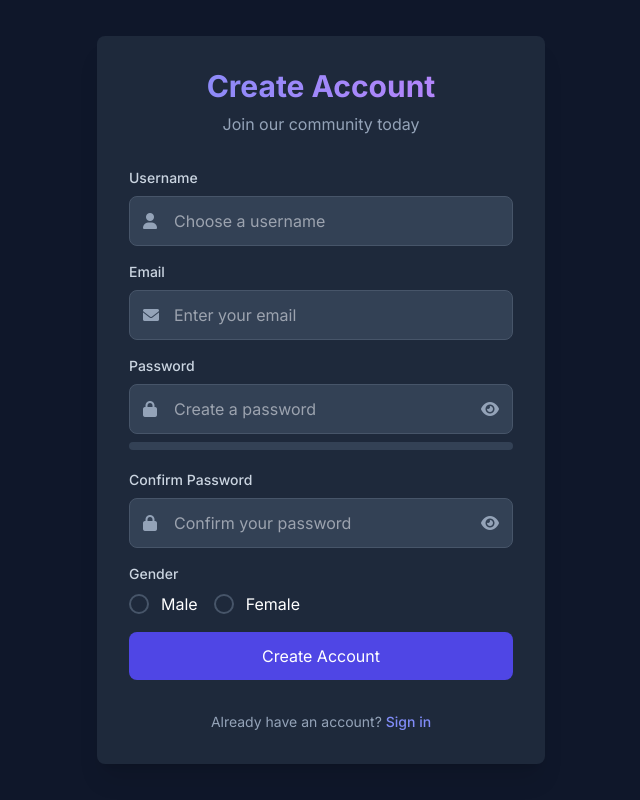
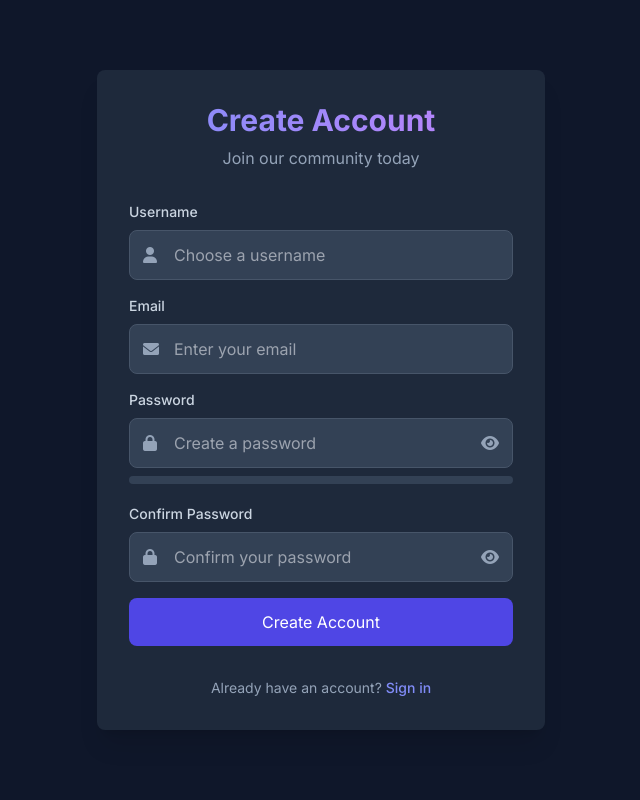
Before and after one commit to SKNETWORKS-FAMILY-AICAMP/SKN10-4th-3Team, a Django app: page /account/register/ in a window 1280 px wide. Shown: the whole page, without its empty margins (319-959 px from the left). Run offline with Django 5.2, Linux system fonts and the light colour scheme; some libraries are stand-ins or nearby versions.

Commit message:
delete gender and api_view

```diff
--- a/account/urls.py
+++ b/account/urls.py
@@ -1,11 +1,12 @@
 from django.contrib import admin
 from django.urls import path
-from . import views
-
-app_name = 'account'
+from .views import (
+    login_view,
+    register_view
+)
 
 urlpatterns = [
     path('admin/', admin.site.urls),
-    path('login/', views.login_view, name='login'),
-    path('register/', views.register_view, name='register'),
+    path('login/', login_view),
+    path('register/', register_view),
 ]
--- a/account/views.py
+++ b/account/views.py
@@ -1,13 +1,25 @@
 from django.shortcuts import render, redirect
+from rest_framework.decorators import api_view
+from rest_framework.response import Response
+from rest_framework import status
 
+@api_view(['GET', 'POST'])
 def login_view(request):
     if request.method == 'POST':
         # 로그인 처리 로직
-        return render(request, 'chatbot/chatbot.html')
+        return Response({
+            'message': '로그인 성공',
+            # redirect_url 수정 필요
+            'redirect_url': '/chatbot/'  # 챗봇 페이지로 리다이렉트
+        }, status=status.HTTP_200_OK)
     return render(request, 'account/login.html')
 
+@api_view(['GET', 'POST'])
 def register_view(request):
     if request.method == 'POST':
         # 회원가입 처리 로직
-        return redirect('account:login')  # 로그인 페이지로 리다이렉트
+        return Response({
+            'message': '회원가입 성공',
+            'redirect_url': '/account/login/'  # 로그인 페이지로 리다이렉트
+        }, status=status.HTTP_201_CREATED)
     return render(request, 'account/register.html')
--- a/chatbot/urls.py
+++ b/chatbot/urls.py
@@ -1,5 +1,5 @@
 from django.urls import path
-# from .views import show_all_messages
+
 from .views import (
     # show_all_messages,
     list_sessions,
--- a/static/js/register.js
+++ b/static/js/register.js
@@ -181,7 +181,7 @@ document.addEventListener('DOMContentLoaded', () => {
     // Setup form validation
     const signupForm = document.getElementById('signupForm');
     if (signupForm) {
-        signupForm.addEventListener('submit', (e) => {
+        signupForm.addEventListener('submit', async (e) => {
             e.preventDefault();
             const isValid = validateForm('signupForm', {
                 username: {
@@ -209,15 +209,35 @@ document.addEventListener('DOMContentLoaded', () => {
                         const password = document.getElementById('password').value;
                         return value !== password ? 'Passwords do not match' : null;
                     }
-                },
-                gender: {
-                    required: true
                 }
             });
 
             if (isValid) {
-                // Submit form
-                signupForm.submit();
+                try {
+                    const formData = new FormData(signupForm);
+                    const response = await fetch(signupForm.action, {
+                        method: 'POST',
+                        body: formData,
+                        headers: {
+                            'X-CSRFToken': document.querySelector('[name=csrfmiddlewaretoken]').value
+                        }
+                    });
+
+                    const data = await response.json();
+
+                    if (response.ok) {
+                        // 성공 메시지 표시
+                        alert(data.message);
+                        // 리다이렉트 URL로 이동
+                        window.location.href = data.redirect_url;
+                    } else {
+                        // 에러 메시지 표시
+                        alert(data.message || '회원가입에 실패했습니다.');
+                    }
+                } catch (error) {
+                    console.error('Error:', error);
+                    alert('회원가입 처리 중 오류가 발생했습니다.');
+                }
             }
         });
     }
--- a/templates/account/login.html
+++ b/templates/account/login.html
@@ -17,7 +17,7 @@
                 <p class="text-slate-400">Please sign in to your account</p>
             </div>
 
-            <form id="loginForm" method="POST" action="{% url 'account:login' %}" class="space-y-6">
+            <form id="loginForm" method="POST" action="/account/login/" class="space-y-6">
                 {% csrf_token %}
 
                 <div class="space-y-4">
@@ -55,7 +55,7 @@
 
             <p class="mt-8 text-center text-sm text-slate-400">
                 Don't have an account?
-                <a href="{% url 'account:register' %}" class="font-medium text-indigo-400 hover:text-indigo-300 transition-colors">
+                <a href="/account/register/" class="font-medium text-indigo-400 hover:text-indigo-300 transition-colors">
                     Sign up
                 </a>
             </p>
--- a/templates/account/register.html
+++ b/templates/account/register.html
@@ -17,7 +17,7 @@
                 <p class="text-slate-400">Join our community today</p>
             </div>
 
-            <form id="signupForm" method="POST" action="{% url 'account:register' %}" class="space-y-4">
+            <form id="signupForm" method="POST" action="/account/register/" class="space-y-4">
                 {% csrf_token %}
 
                 <div class="space-y-4">
@@ -63,8 +63,8 @@
                             </div>
                             <div class="flex justify-between items-center mt-1">
                                 <span id="passwordStrengthText" class="text-sm"></span>
-                                <ul id="passwordFeedbackList" class="text-sm text-slate-400"></ul>
                             </div>
+                            <ul id="passwordFeedbackList" class="mt-2 space-y-1"></ul>
                         </div>
                     </div>
 
@@ -81,21 +81,6 @@
                         </div>
                         <div id="confirmPasswordError" class="error-message hidden"></div>
                     </div>
-
-                    <div>
-                        <label class="block text-sm font-medium text-slate-300 mb-2">Gender</label>
-                        <div class="flex space-x-4">
-                            <div class="custom-radio">
-                                <input type="radio" id="male" name="gender" value="male">
-                                <label for="male">Male</label>
-                            </div>
-                            <div class="custom-radio">
-                                <input type="radio" id="female" name="gender" value="female">
-                                <label for="female">Female</label>
-                            </div>
-                        </div>
-                        <div id="genderError" class="error-message hidden"></div>
-                    </div>
                 </div>
 
                 <button type="submit"
@@ -106,7 +91,7 @@
 
             <p class="mt-8 text-center text-sm text-slate-400">
                 Already have an account?
-                <a href="{% url 'account:login' %}" class="font-medium text-indigo-400 hover:text-indigo-300 transition-colors">
+                <a href="/account/login/" class="font-medium text-indigo-400 hover:text-indigo-300 transition-colors">
                     Sign in
                 </a>
             </p>
```
Also changed, not shown: static/js/login.js (+26 -3 lines).
